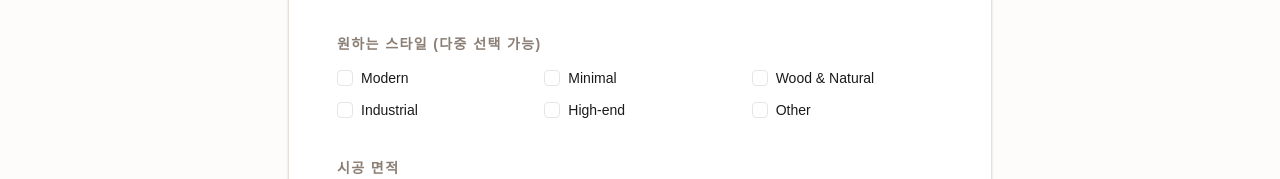
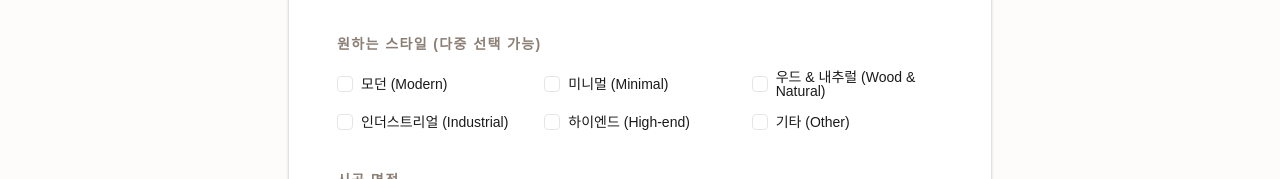
Before and after one commit to AshGit2026/LJInterior, a React (Vite) app: page /reservation in a window 1280 px wide. Shown: the part 443-622 px from the top of the page. Built offline with nearby package versions, Linux system fonts and the light colour scheme; no server answers; the database is empty; sample sign-in values are in the browser's storage.

Commit message:
feat: Add Korean translations for style labels
Adds Korean labels to the style selection options in the reservation form, improving localization and user experience for Korean-speaking users.

```diff
--- a/src/pages/Reservation.tsx
+++ b/src/pages/Reservation.tsx
@@ -26,6 +26,15 @@ const generateReservationId = () => {
 };
 
 const styles: StyleType[] = ['Modern', 'Minimal', 'Wood & Natural', 'Industrial', 'High-end', 'Other'];
+
+const styleLabels: Record<StyleType, string> = {
+  'Modern': '모던 (Modern)',
+  'Minimal': '미니멀 (Minimal)',
+  'Wood & Natural': '우드 & 내추럴 (Wood & Natural)',
+  'Industrial': '인더스트리얼 (Industrial)',
+  'High-end': '하이엔드 (High-end)',
+  'Other': '기타 (Other)'
+};
 
 export default function Reservation() {
   const navigate = useNavigate();
@@ -151,7 +160,7 @@ export default function Reservation() {
                       onCheckedChange={() => handleStyleToggle(style)}
                     />
                     <label htmlFor={style} className="text-sm font-medium leading-none peer-disabled:cursor-not-allowed peer-disabled:opacity-70">
-                      {style}
+                      {styleLabels[style]}
                     </label>
                   </div>
                 ))}
```
